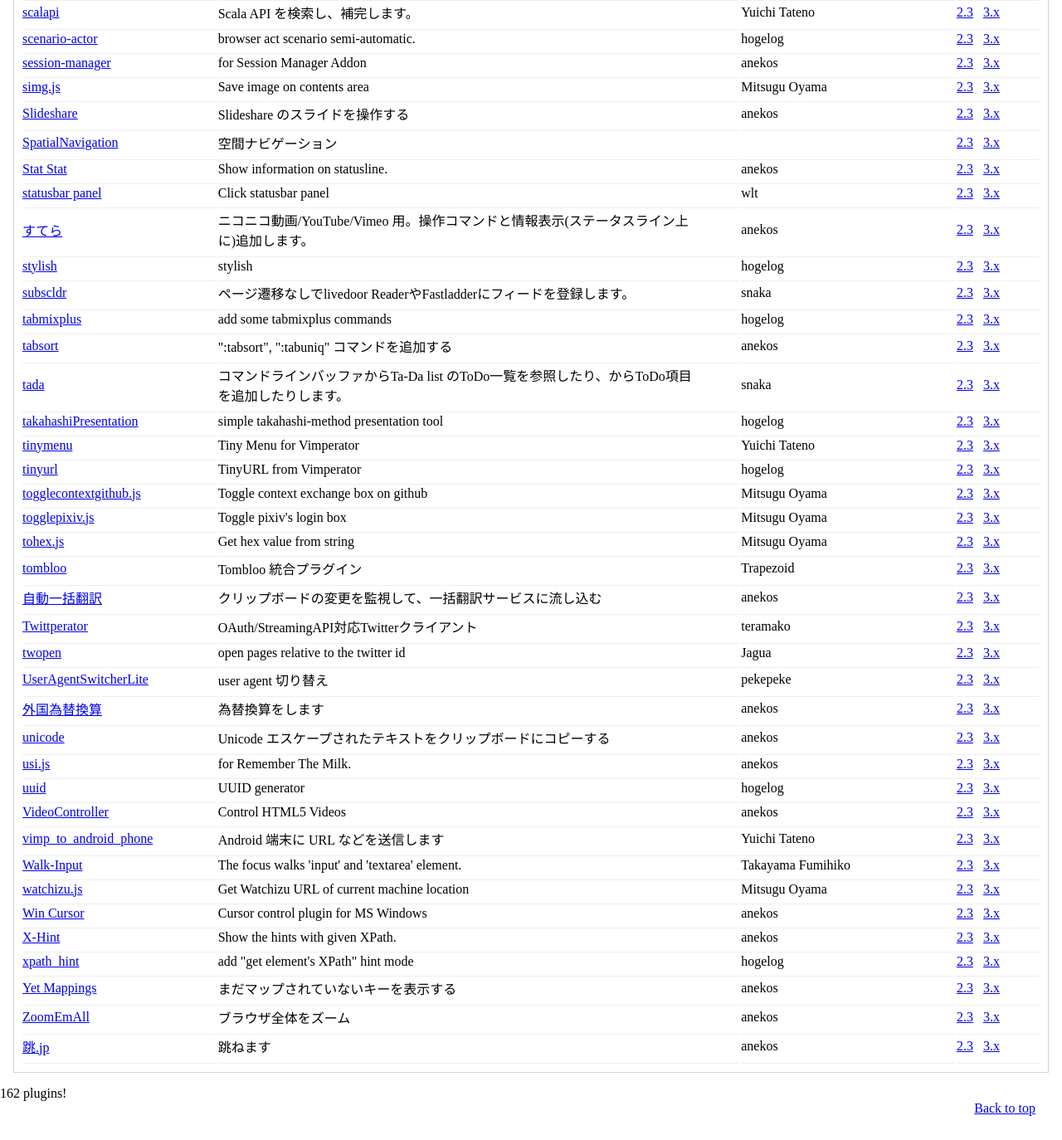
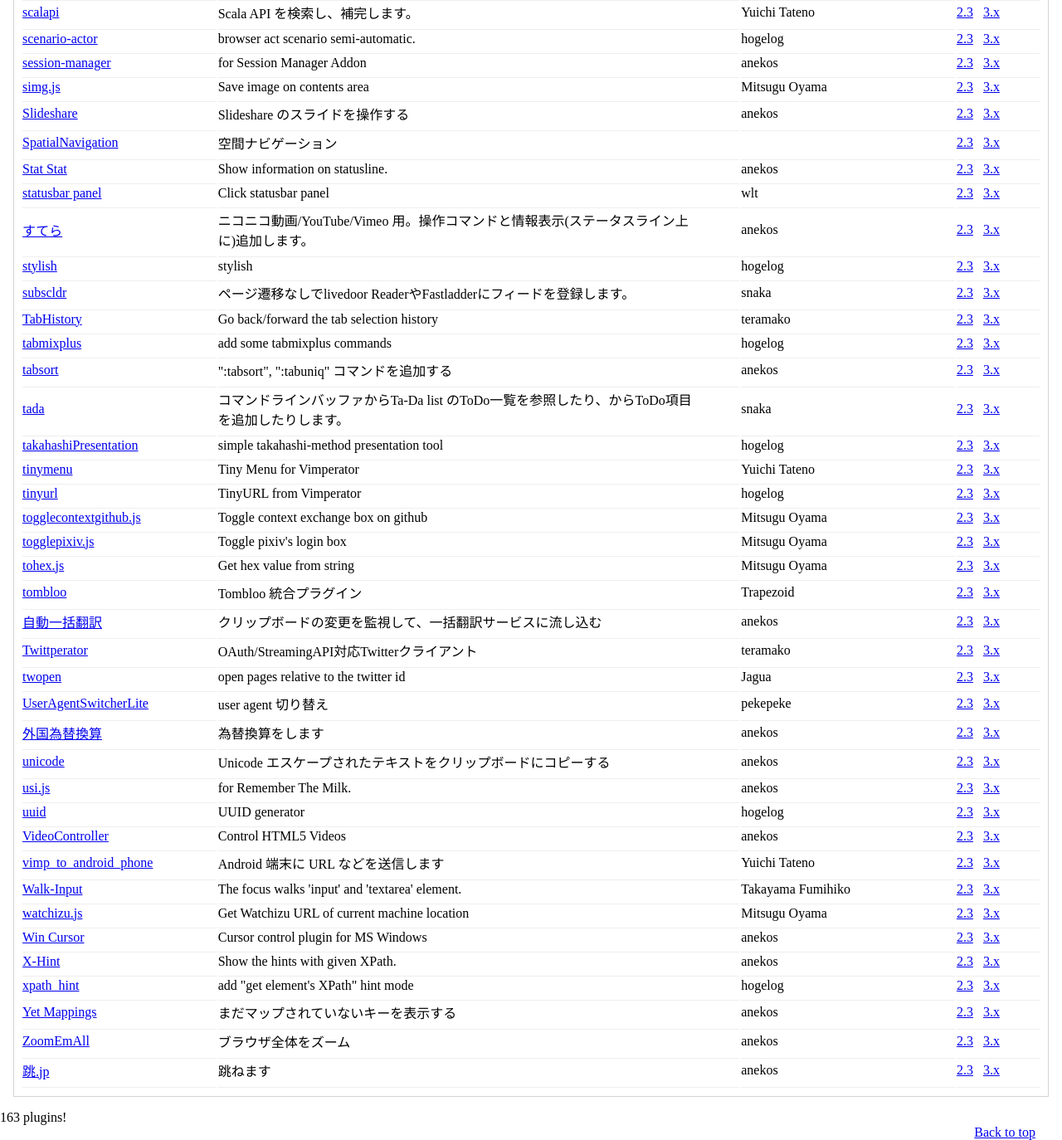
Before and after one commit to vimpr/vimpr.github.com, a plain HTML site: page plugins-ja.html in a window 1280 px wide. Shown: the part 4153-5527 px from the top of the page at 83% size. Before the commit the page ends 5498 px from the top, so only its background shows below. Drawn offline with Linux system fonts and the light colour scheme.

Commit message:
Automatic update by robokos

```diff
--- a/plugins-ja.html
+++ b/plugins-ja.html
@@ -1356,6 +1356,16 @@
         </td>
       </tr>
       <tr>
+        <td><a href="http://github.com/vimpr/vimperator-plugins/blob/master/tab-history.js">TabHistory</a></td>
+        <td>Go back/forward the tab selection history</td>
+        <td>teramako</td>
+        <td>
+          <a href="http://github.com/vimpr/vimperator-plugins/raw/2.3/tab-history.js">2.3</a>
+          &nbsp;
+          <a href="http://github.com/vimpr/vimperator-plugins/raw/master/tab-history.js">3.x</a>
+        </td>
+      </tr>
+      <tr>
         <td><a href="http://github.com/vimpr/vimperator-plugins/blob/master/tabmixplus.js">tabmixplus</a></td>
         <td>add some tabmixplus commands</td>
         <td>hogelog</td>
@@ -1636,7 +1646,7 @@
         </td>
       </tr>
     </table>
-    <p class="plugin-counter">162 plugins!</p>
+    <p class="plugin-counter">163 plugins!</p>
     <p class="back-to-top"><a href="./">Back to top</a></p>
   </body>
 </html>
```
Also changed, not shown: plugins-en.html (+11 -1 lines).
